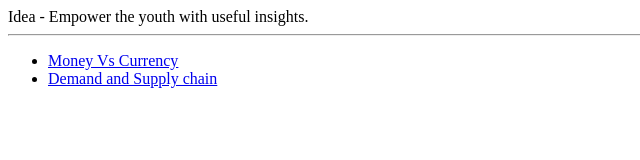
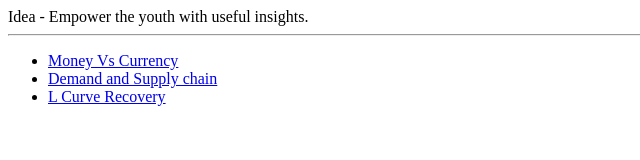
Before and after one commit to koustavmandal95/socioeco, a plain HTML site: page index.html in a window 1280 px wide. Shown: the whole page, without its empty margins (0-640 px from the left). Drawn offline with Linux system fonts and the light colour scheme.

Commit message:
Update index.html

```diff
--- a/index.html
+++ b/index.html
@@ -10,6 +10,7 @@
     <ul>
   <li>  <a href="Money_vs_Currency.html"> Money Vs Currency</a> </li>
   <li>  <a href="demand_and_supply.html"> Demand and Supply chain</a> </li>
+   <li>  <a href="L_curve_Recovery.html"> L Curve Recovery</a> </li>
     </ul>
   </body>
 </html>
```
